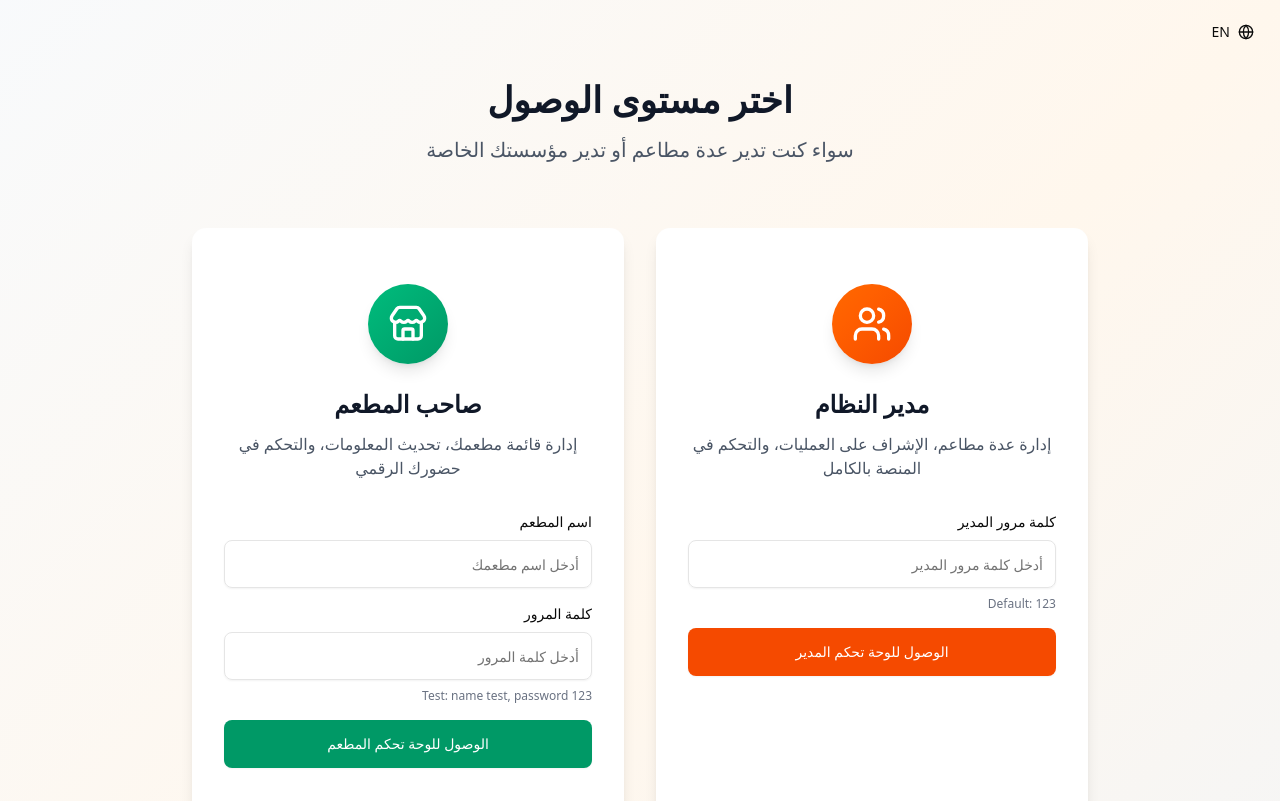
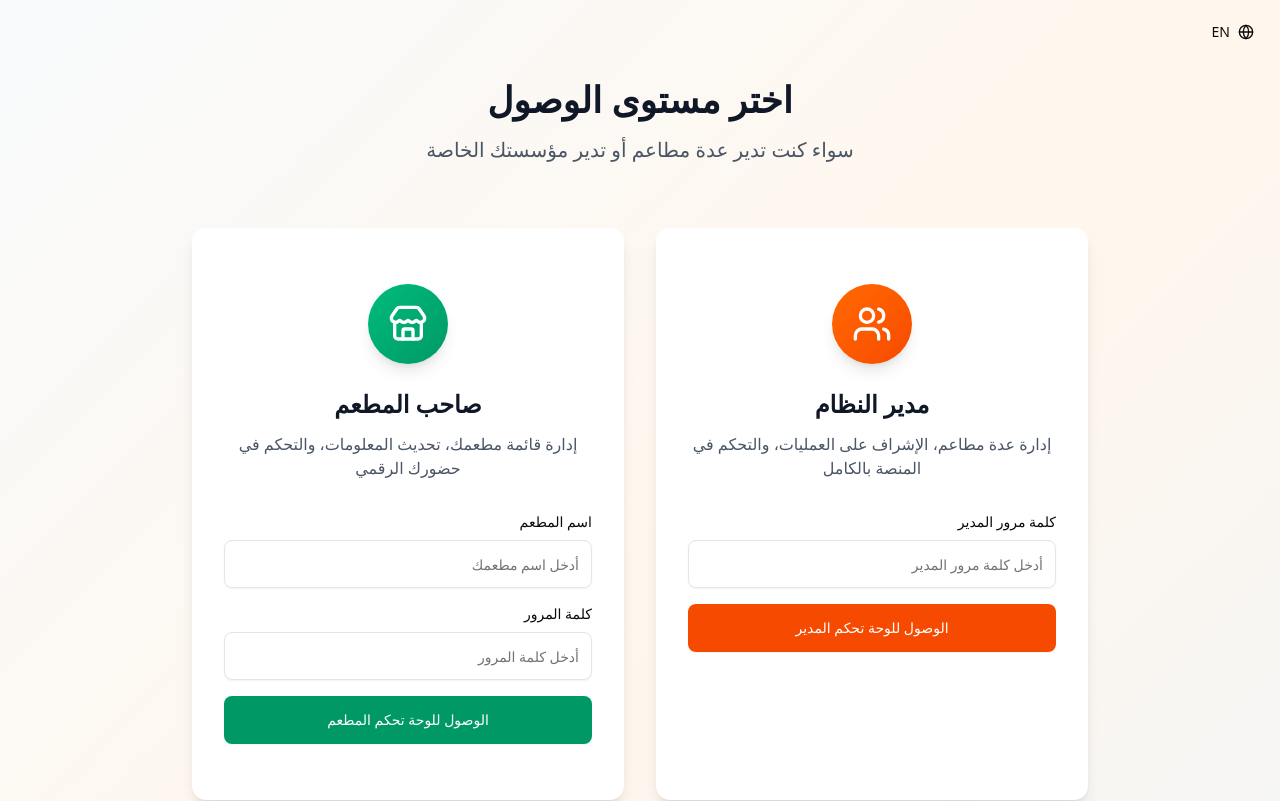
Before and after one commit to emad-desoky/menu-system-iraq, a Next.js app: page /access in a window 1280 px wide. Shown: the top 801 px of the page. Built offline with nearby package versions, Linux system fonts and the light colour scheme.

Commit message:
Update page.js

```diff
--- a/app/access/page.js
+++ b/app/access/page.js
@@ -60,7 +60,6 @@ export default function AccessPage() {
                       className="h-12"
                       required
                     />
-                    <p className="text-xs text-gray-500">Default: 123</p>
                   </div>
                   <Button
                     type="submit"
@@ -117,9 +116,7 @@ export default function AccessPage() {
                       className="h-12"
                       required
                     />
-                    <p className="text-xs text-gray-500">
-                      Test: name test, password 123
-                    </p>
+                    <p className="text-xs text-gray-500"></p>
                   </div>
                   <Button
                     type="submit"
```
